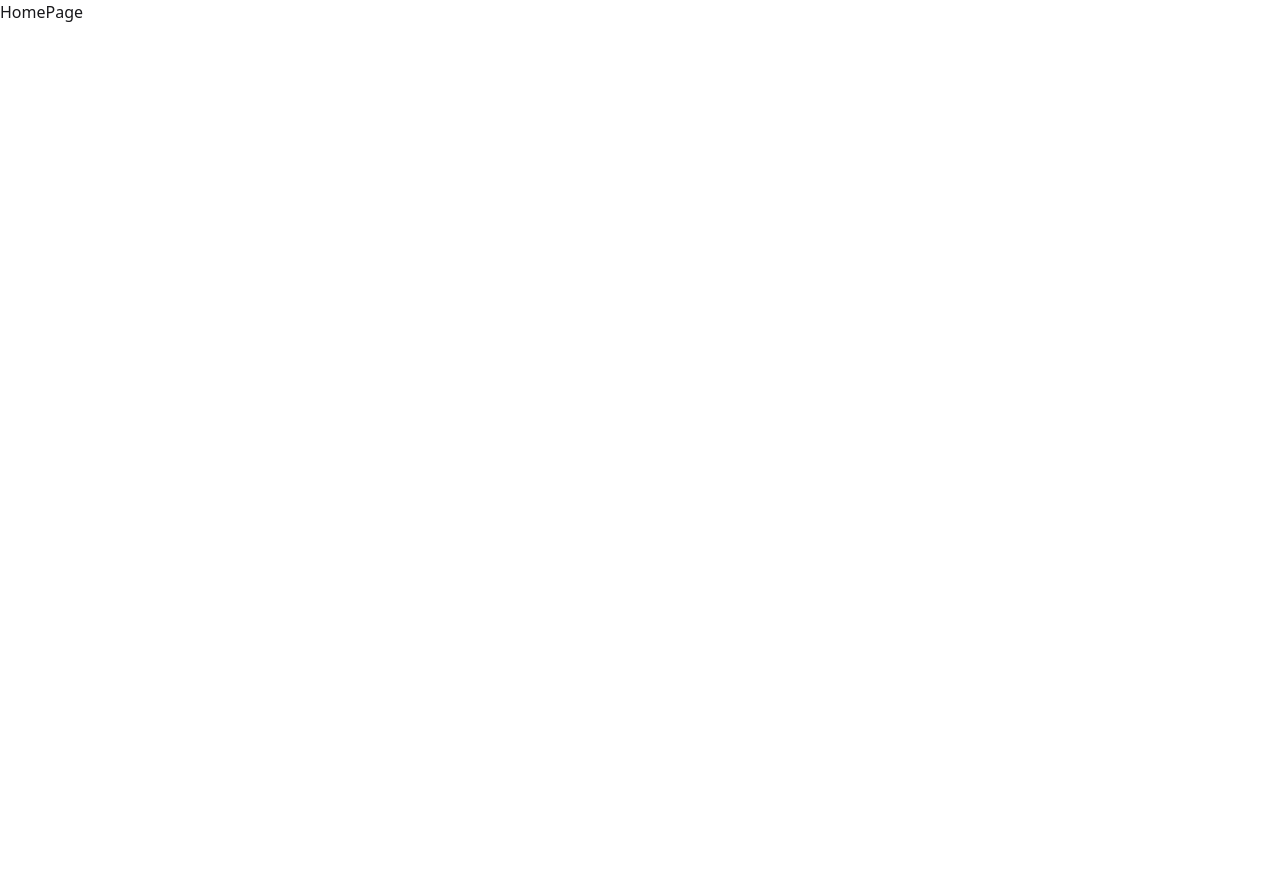
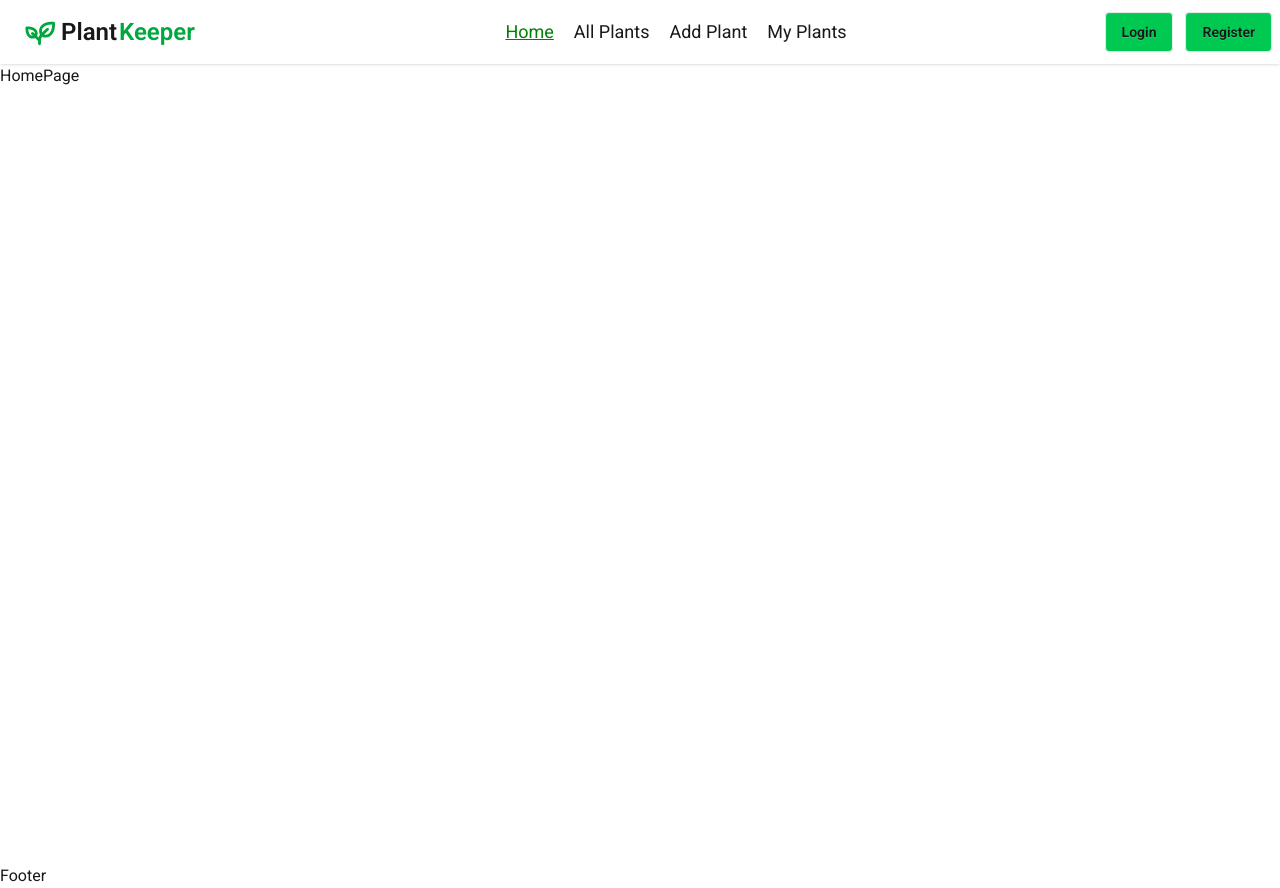
Before and after one commit to Rafi-Shariar/PlantKeeper-Client-Side, a React (Vite) app: page / in a window 1280 px wide. Before the commit the page ends 800 px from the top, so only its background shows below. Built offline with nearby package versions, Linux system fonts and the light colour scheme.

Commit message:
navbar completed

```diff
--- a/index.html
+++ b/index.html
@@ -1,10 +1,11 @@
+
 <!doctype html>
 <html lang="en" data-theme="light">
   <head>
     <meta charset="UTF-8" />
-    <link rel="icon" type="image/svg+xml" href="/vite.svg" />
+    <link rel="icon" type="" href="/src/assets/logo.png" />
     <meta name="viewport" content="width=device-width, initial-scale=1.0" />
-    <title>Vite + React</title>
+    <title>PlantKeeper</title>
   </head>
   <body>
     <div id="root"></div>
--- a/src/App.css
+++ b/src/App.css
@@ -1,2 +1,12 @@
+@import url('https://fonts.googleapis.com/css2?family=Roboto:ital,wght@0,100..900;1,100..900&display=swap');
+
 @import "tailwindcss";
 @plugin "daisyui";
+
+*{
+    font-family: "Roboto", sans-serif;
+}
+.active{
+    color: green;
+    text-decoration: underline;
+}
--- /dev/null
+++ b/src/Components/Footer.jsx
@@ -0,0 +1,11 @@
+import React from 'react';
+
+const Footer = () => {
+    return (
+        <div>
+            Footer
+        </div>
+    );
+};
+
+export default Footer;
--- /dev/null
+++ b/src/Components/Navbar.jsx
@@ -0,0 +1,67 @@
+import React from "react";
+import { PiPlantBold } from "react-icons/pi";
+import { Link, NavLink } from "react-router";
+const Navbar = () => {
+  const links = (
+    <>
+      <NavLink to={`/`}>Home</NavLink>
+      <NavLink to={`/allplants`}>All Plants</NavLink>
+      <NavLink to={`/addplant`}>Add Plant</NavLink>
+      <NavLink to={`/myplants`}>My Plants</NavLink>
+    </>
+  );
+  return (
+    <div className="">
+      <div className="navbar bg-base-100 shadow-sm">
+        <div className="navbar-start">
+          <div className="dropdown">
+            <div tabIndex={0} role="button" className="btn btn-ghost lg:hidden">
+              <svg
+                xmlns="http://www.w3.org/2000/svg"
+                className="h-5 w-5"
+                fill="none"
+                viewBox="0 0 24 24"
+                stroke="currentColor"
+              >
+                {" "}
+                <path
+                  strokeLinecap="round"
+                  strokeLinejoin="round"
+                  strokeWidth="2"
+                  d="M4 6h16M4 12h8m-8 6h16"
+                />{" "}
+              </svg>
+            </div>
+            {/* Mobile Menu */}
+            <ul
+              tabIndex={0}
+              className="menu menu-sm dropdown-content bg-base-100 rounded-box z-1 mt-3 w-52 p-2 shadow flex gap-2"
+            >
+              {links}
+            </ul>
+          </div>
+          <a className="btn btn-ghost text-xl md:text-2xl">
+            <PiPlantBold className="text-green-600 text-3xl" />
+            Plant<span className="-ml-1 text-green-600">Keeper</span>
+          </a>
+        </div>
+
+        <div className="navbar-end hidden lg:flex lg:gap-10">
+          {/* Desktop Menu */}
+          <ul className="menu menu-horizontal px-1 flex flex- gap-5 text-lg">
+            {links}
+          </ul>
+
+        </div>
+
+        <div className="navbar-end flex gap-3">
+            <Link to={`/login`} className="btn bg-green-500 hover:bg-green-900 hover:text-white">Login</Link>
+            <Link to={`/register`} className="btn bg-green-500 hover:bg-green-900 hover:text-white">Register</Link>
+
+          </div>
+      </div>
+    </div>
+  );
+};
+
+export default Navbar;
--- a/src/Layouts/MainLayout.jsx
+++ b/src/Layouts/MainLayout.jsx
@@ -1,13 +1,19 @@
 import React from 'react';
 import { Outlet } from 'react-router';
+import Navbar from '../Components/Navbar';
+import Footer from '../Components/Footer';
 
 const MainLayout = () => {
     return (
         <div>
 
-            <div className='max-w-7xl mx-auto'>
+            <Navbar></Navbar>
+
+            <div className='max-w-7xl mx-auto min-h-screen'>
                 <Outlet></Outlet>
             </div>
+
+            <Footer></Footer>
 
         </div>
     );
```
Also changed, not shown: src/assets/logo.png (added).
